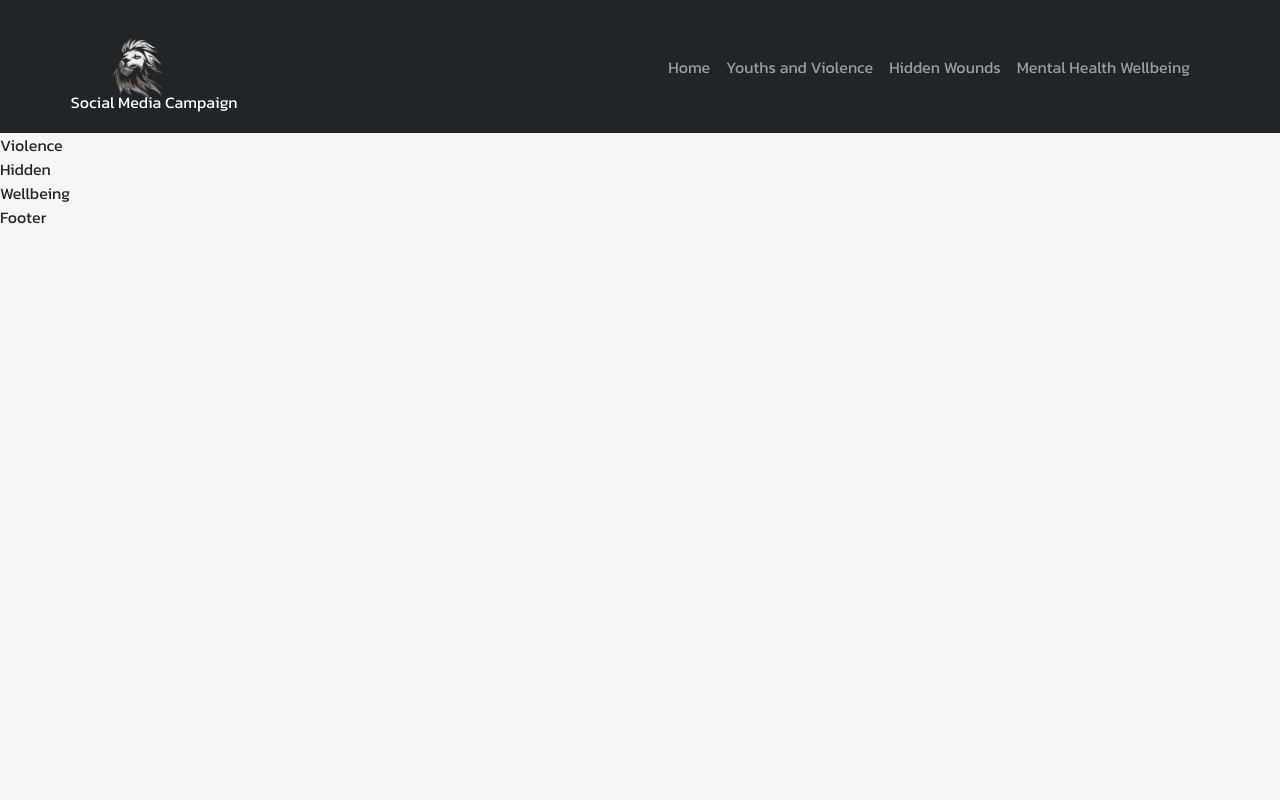
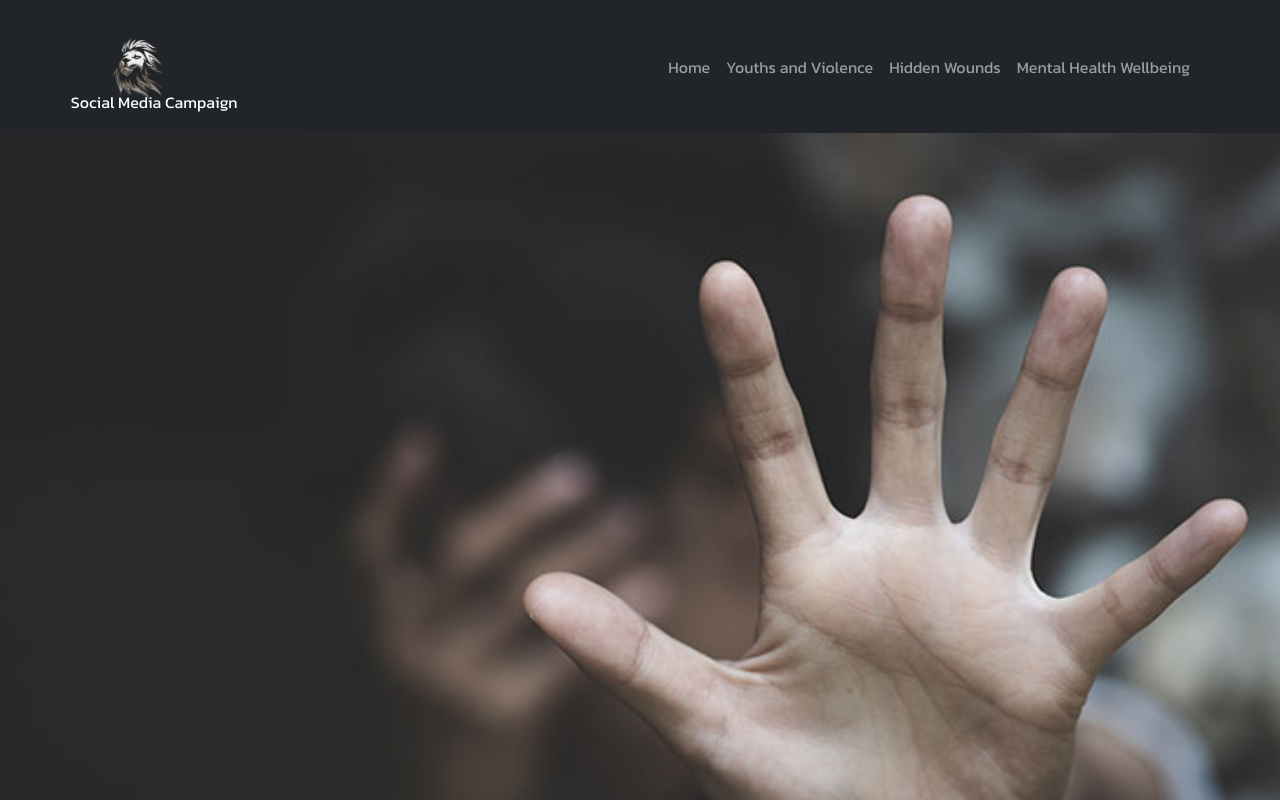
Before and after one commit to Roche001/campaign-website, a React (Create React App) app: page / in a window 1280 px wide. Shown: the top 800 px of the page. Built offline with nearby package versions, Linux system fonts and the light colour scheme; a web font is replaced by a local one.

Commit message:
update changes

```diff
--- a/src/components/home/Home.css
+++ b/src/components/home/Home.css
@@ -0,0 +1,12 @@
+.home {
+  background-image: url("../../images/domestic-abuse.jpg");
+  height: 100vh;
+  background-repeat: no-repeat;
+  background-position: center;
+  background-size: cover;
+  display: flex;
+  flex-direction: column;
+  align-items: center;
+  justify-content: center;
+  text-align: start;
+}
--- a/src/components/home/Home.jsx
+++ b/src/components/home/Home.jsx
@@ -1,7 +1,7 @@
 import React from "react";
 import "./Home.css";
 const Home = () => {
-  return <div id="Home"></div>;
+  return <div id="Home" className="home"></div>;
 };
 
 export default Home;
```
